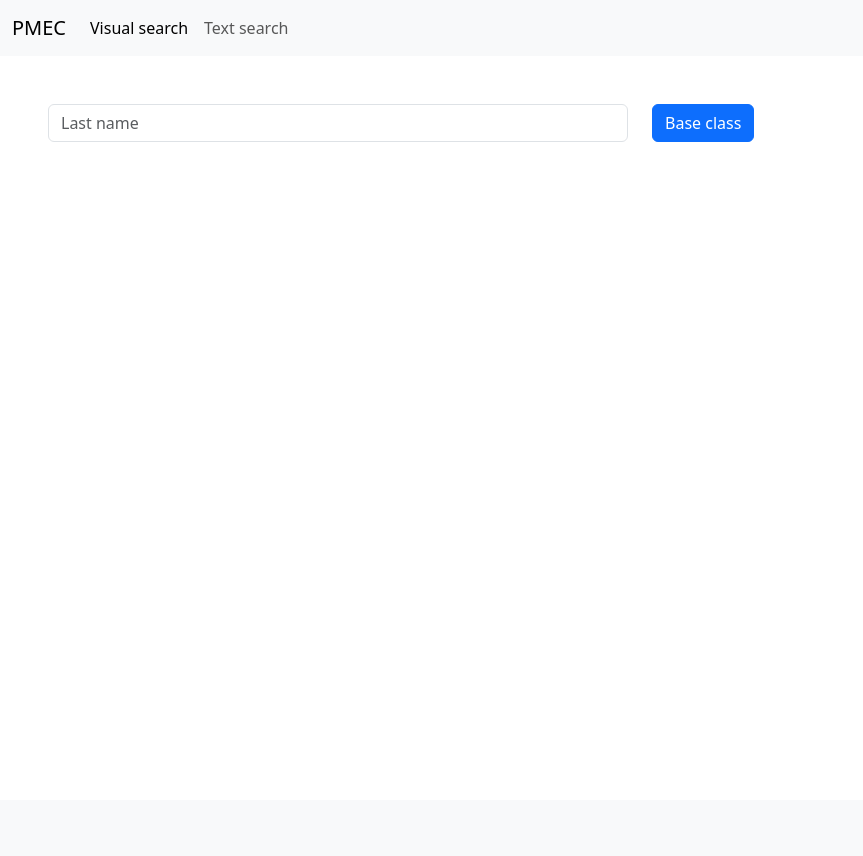
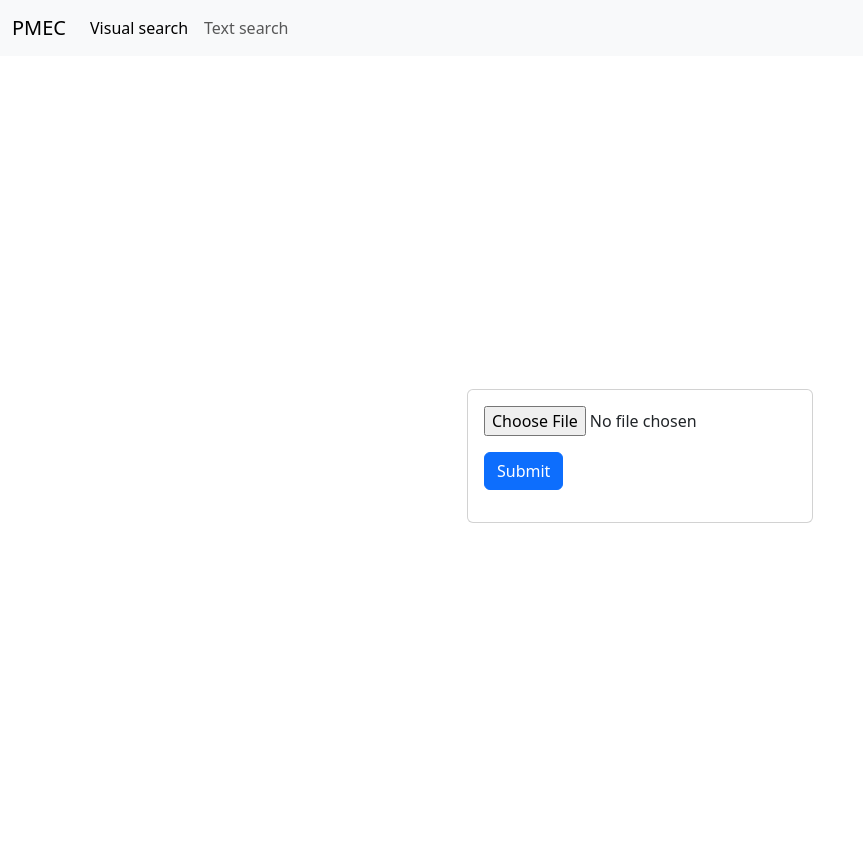
Before and after one commit to DisguisedPigeon/HackUDC2025, a FastAPI app: page / in a window 1280 px wide. Shown: the whole page, without its empty margins (0-863 px from the left). Before the commit the page ends 142 px from the top, so only its background shows below. Run offline with FastAPI, Linux system fonts and the light colour scheme; parts of the project's set-up code (start-up, migrations or seed data) failed here and were passed over.

Commit message:
fromntehnd

```diff
--- a/templates/visual.html
+++ b/templates/visual.html
@@ -24,14 +24,22 @@
 			</div>
 		</div>
 	</nav>
-	<div class="m-5">
-		<div class="row">
-			<div class="col">
-				<input type="text" class="form-control" placeholder="Last name" aria-label="Last name">
-			</div>
-			<div class="col">
-				<button type="button" class="btn btn-primary">Base class</button>
-			</div>
+	<div class="d-flex align-items-center justify-content-center vh-100">
+		<div class="card">
+			<form action="javascript:<PLACEHOLDER>()>">
+				<div class=" card-body">
+					<div class="row">
+						<div>
+							<input type="file" id="myFile" name="filename">
+						</div>
+					</div>
+					<div class="row mt-3">
+						<div>
+							<button type="button" class="btn btn-primary">Submit</button>
+						</div>
+					</div>
+				</div>
+			</form>
 		</div>
 	</div>
 </body>
```
Also changed, not shown: templates/text.html (+14 -7 lines).
